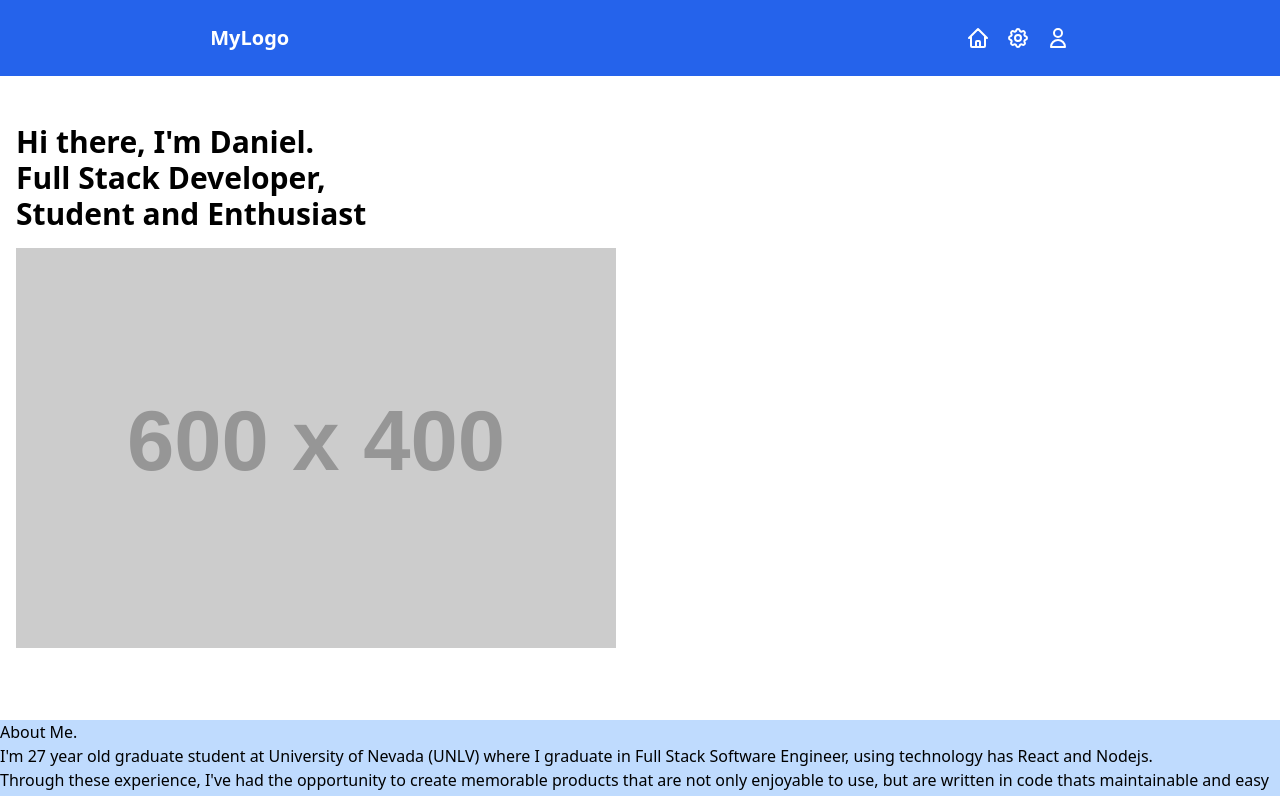
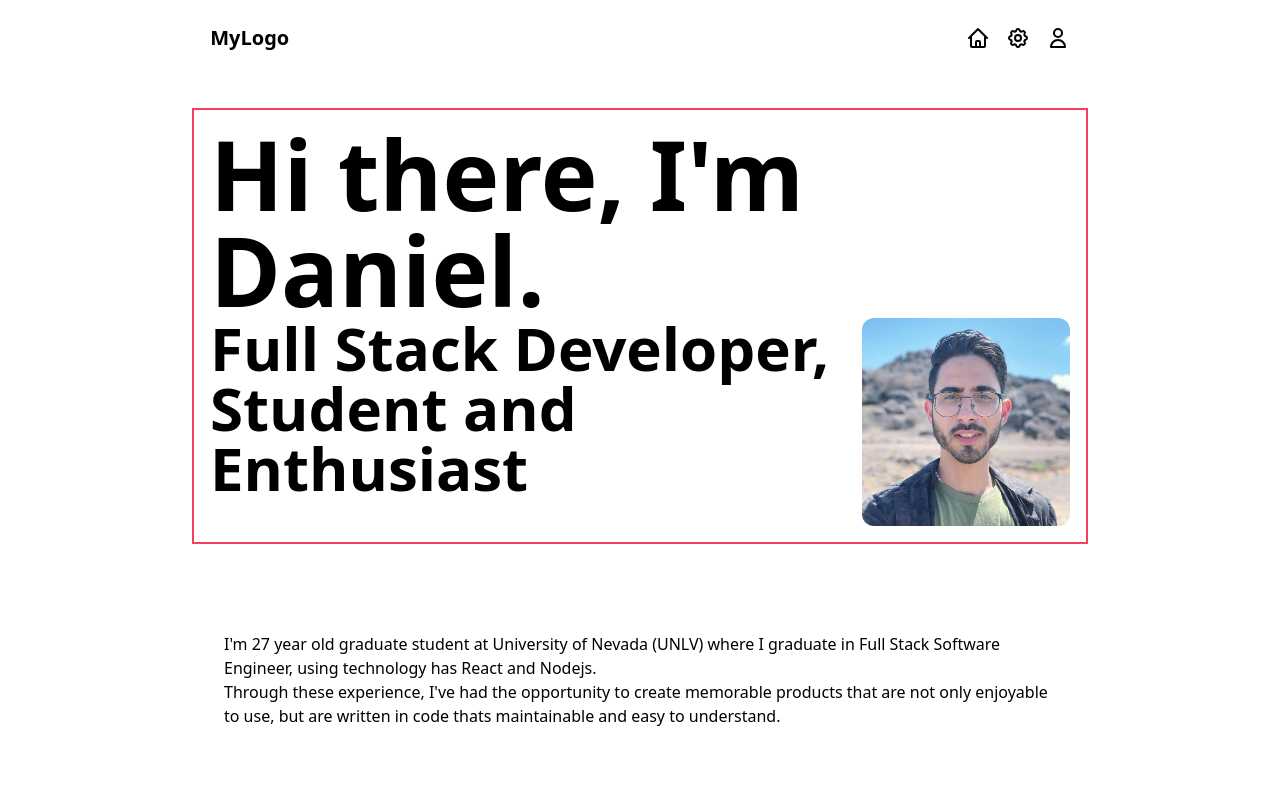
Before and after one commit to danielFernandezDj/dani-portfolio-app, a React (Vite) app: page /home in a window 1280 px wide. Shown: the top 796 px of the page. Built offline with nearby package versions, Linux system fonts and the light colour scheme.

Commit message:
editing the (hi there)

```diff
--- a/src/App.jsx
+++ b/src/App.jsx
@@ -17,13 +17,12 @@ function About() {
 // Navigation Bar
 function NavBar() {
   return (
-    // backdrop-blur-lm
-    <nav className="bg-blue-600 ">
+    <nav className="">
       <div className="container mx-auto px-4 py-6 flex justify-around items-center md:space-x-48 lg:space-x-72">
 
         <div className='flex space-x-8 items-center justify-center'>
           {/* Left side - Logo */}
-          <Link to="/home" className="text-white text-xl font-bold">
+          <Link to="/home" className="text-black text-xl font-bold">
             MyLogo
           </Link>
 
@@ -37,13 +36,13 @@ function NavBar() {
 
         {/* Right side - Icons */}
         <div className="flex space-x-4">
-          <button className="text-white hover:text-gray-300">
+          <button className="text-black hover:text-gray-300">
             <HomeIcon className="h-6 w-6" />
           </button>
-          <button className="text-white hover:text-gray-300">
+          <button className="text-black hover:text-gray-300">
             <CogIcon className="h-6 w-6" />
           </button>
-          <button className="text-white hover:text-gray-300">
+          <button className="text-black hover:text-gray-300">
             <UserIcon className="h-6 w-6" />
           </button>
         </div>
--- a/src/components/LandingPage.jsx
+++ b/src/components/LandingPage.jsx
@@ -70,23 +70,22 @@ function ContactForm() {
 export default function Home() {
   return (
     <>
-      <main className="flex flex-col gap-y-14">
+      <main className="flex flex-col gap-y-14 max-w-sm mx-auto md:max-w-4xl">
         {/* Welcome */}
-        <section className="flex flex-col justify-center item-center mt-8">
+        <section className="overflow-hidden  mt-8 border-2 border-rose-500">
           <div className="md:flex">
             <div className="p-4">
-              <p className="text-3xl font-bold">Hi there, I'm Daniel. <br /> Full Stack Developer, <br /> Student and Enthusiast</p>
-              <img className="pt-4"
-                src="https://fakeimg.pl/600x400"
-                alt="Me in Moto ;)"
-              />
+              <p className="text-3xl md:text-8xl font-bold">Hi there, I'm Daniel.</p>
+              <img className="rounded-xl float-right size-52" src="./mePhoto.jpeg" alt="Me in Moto ;)" />
+              <p className="text-3xl md:text-6xl font-bold">Full Stack Developer, Student and Enthusiast</p>
             </div>
           </div>
         </section>
 
         {/* About me text 'p' */}
-        <section className="bg-blue-200">
-          <p>About Me.</p>
+        <section className="overflow-hidden m-4">
+          <div className="md:flex">
+            <div className="p-4">
               <p>
                 I'm 27 year old graduate student at University of Nevada (UNLV)
                 where I graduate in Full Stack Software Engineer, using technology has React and Nodejs.
@@ -95,6 +94,8 @@ export default function Home() {
                 Through these experience, I've had the opportunity to create memorable products
                 that are not only enjoyable to use, but are written in code thats maintainable and easy to understand.
               </p>
+            </div>
+          </div>
         </section>
 
         {/* Project list, Cards */}
```
Also changed, not shown: public/mePhoto.jpeg (added). Lines whose indentation alone changed are shown as unchanged.
